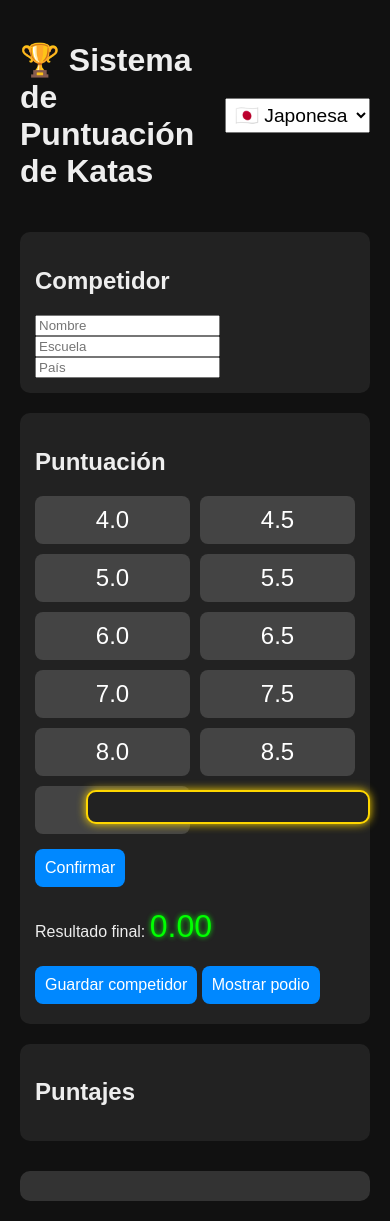
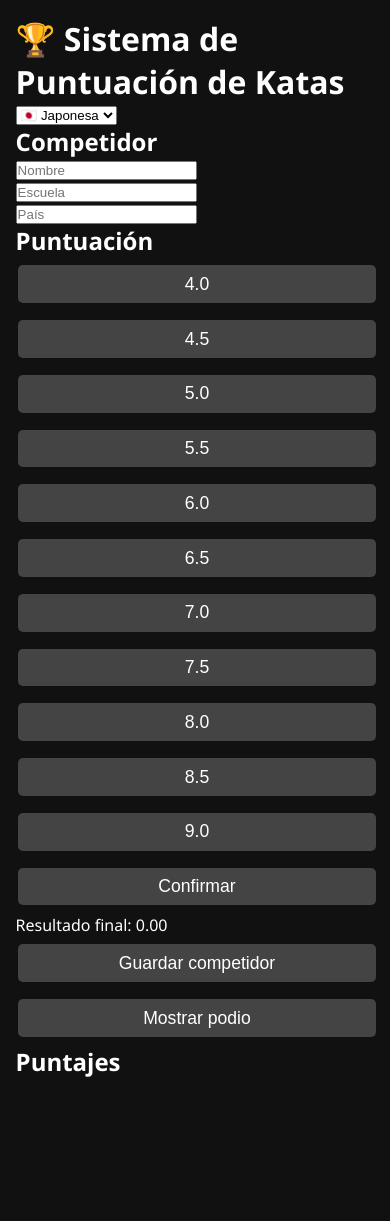
Before and after one commit to arielpapini0-lgtm/Formas, a plain HTML site: page index.html in a window 390 px wide. After the commit the page ends 1095 px from the top, so only its background shows below. Drawn offline with Linux system fonts and the light colour scheme.

Commit message:
Update style.css

```diff
--- a/style.css
+++ b/style.css
@@ -1,157 +1,121 @@
-body {
-  font-family: sans-serif;
-  background: #111;
-  color: #eee;
+/* GENERAL RESET */
+* {
+  box-sizing: border-box;
   margin: 0;
-  padding: 20px;
+  padding: 0;
 }
 
-header {
+body {
+  font-family: 'Segoe UI', sans-serif;
+  background-color: #111;
+  color: #fff;
+  padding: 2vh 4vw;
+}
+
+/* CONTENEDOR PRINCIPAL */
+.container {
+  max-width: 1200px;
+  margin: auto;
+}
+
+/* SCOREBOARD */
+.scoreboard {
   display: flex;
   justify-content: space-between;
-  align-items: center;
+  gap: 2vw;
+  margin-bottom: 2vh;
+  flex-wrap: wrap;
 }
 
-select {
-  font-size: 1.2em;
-  padding: 5px;
-}
-
-main {
-  display: grid;
-  grid-template-columns: 1fr 1fr;
-  gap: 20px;
-  margin-top: 20px;
-}
-
-section {
-  background: #222;
-  padding: 15px;
+.scoreboard .red,
+.scoreboard .blue {
+  flex: 1 1 45%;
+  background-color: #222;
+  padding: 2vh;
   border-radius: 10px;
 }
 
-#scoreButtons {
-  display: grid;
-  grid-template-columns: repeat(3, 1fr);
-  gap: 10px;
-  margin: 10px 0;
+.scoreboard h2 {
+  font-size: 1.6rem;
+  margin-bottom: 1vh;
+  text-align: center;
 }
 
-#scoreButtons button {
-  font-size: 1.5em;
-  padding: 10px;
-  border: none;
-  border-radius: 8px;
-  background: #444;
-  color: #fff;
-  cursor: pointer;
+.points, .fouls, .exits {
+  display: flex;
+  justify-content: space-around;
+  margin-top: 1vh;
 }
 
-#scoreButtons button:hover {
-  background: #0f0;
+.points div, .fouls div, .exits div {
+  font-size: 1.2rem;
 }
 
-#confirmScore,
-#guardarCompetidor,
-#mostrarGanadores {
-  background: #08f;
+/* BOTONES */
+button {
+  padding: 1vh 2vw;
+  font-size: 1rem;
+  margin: 1vh 0.5vw;
+  border: none;
+  border-radius: 5px;
+  background-color: #444;
   color: white;
-  padding: 10px;
-  font-size: 1em;
-  border: none;
-  border-radius: 8px;
-  cursor: pointer;
-  margin: 5px 0;
 }
 
-.discard-low {
-  background-color: #c00;
-  animation: fadeOut 1s forwards;
+button:hover {
+  background-color: #666;
 }
 
-.discard-high {
-  background-color: #00c;
-  animation: fadeOut 1s forwards;
+/* BRACKET */
+.bracket-round {
+  margin-bottom: 2vh;
 }
 
-@keyframes fadeOut {
-  0% { opacity: 1; }
-  100% { opacity: 0.3; }
+.bracket-match {
+  background-color: #333;
+  padding: 1vh;
+  margin: 0.5vh 0;
+  border-radius: 5px;
+  font-size: 1rem;
 }
 
-#average {
-  font-size: 2em;
-  color: #0f0;
-  animation: pulse 1s infinite;
+/* TEMPORIZADORES */
+.timer {
+  font-size: 2rem;
+  text-align: center;
+  margin: 2vh 0;
 }
 
-@keyframes pulse {
-  0% { text-shadow: 0 0 5px #0f0; }
-  50% { text-shadow: 0 0 20px #0f0; }
-  100% { text-shadow: 0 0 5px #0f0; }
+/* PODIO */
+#podioFinal {
+  display: flex;
+  justify-content: space-around;
+  margin-top: 3vh;
+  font-size: 1.2rem;
 }
 
-#competidorLista {
-  margin-top: 30px;
-  background: #333;
-  padding: 15px;
-  border-radius: 10px;
-}
+/* MEDIA QUERIES PARA ANDROID */
+@media (max-width: 600px) {
+  .scoreboard {
+    flex-direction: column;
+  }
 
-#competidorLista h2 {
-  margin-top: 0;
-  color: #ffd700;
-}
+  .scoreboard .red,
+  .scoreboard .blue {
+    width: 100%;
+    margin-bottom: 2vh;
+  }
 
-#competidorLista ul {
-  list-style: none;
-  padding: 0;
-}
+  button {
+    width: 100%;
+    font-size: 1.1rem;
+  }
 
-#competidorLista li {
-  padding: 5px;
-  border-bottom: 1px solid #555;
-}
+  .bracket-match {
+    font-size: 0.9rem;
+  }
 
-.podio-fijo {
-  position: fixed;
-  bottom: 20px;
-  right: 20px;
-  background: #222;
-  border: 2px solid #ffd700;
-  padding: 15px;
-  border-radius: 10px;
-  width: 250px;
-  color: #fff;
-  box-shadow: 0 0 10px #ffd700;
-  animation: fadeIn 1s ease-in-out;
-}
-
-@keyframes fadeIn {
-  from { opacity: 0; transform: translateY(20px); }
-  to { opacity: 1; transform: translateY(0); }
-}
-.fullscreen {
-  position: fixed;
-  top: 0; left: 0;
-  width: 100vw; height: 100vh;
-  background: #000;
-  color: #ffd700;
-  font-size: 2em;
-  display: flex;
-  flex-direction: column;
-  justify-content: center;
-  align-items: center;
-  z-index: 999;
-}
-.japonesa { background: #1a1a1a; color: #fff; }
-.coreana  { background: #001f3f; color: #fff; }
-.china    { background: #330000; color: #ffd700; }
-@media (max-width: 768px) {
-  main {
-    grid-template-columns: 1fr;
-  }
-  #scoreButtons {
-    grid-template-columns: repeat(2, 1fr);
+  .timer {
+    font-size: 1.5rem;
   }
 }
```
